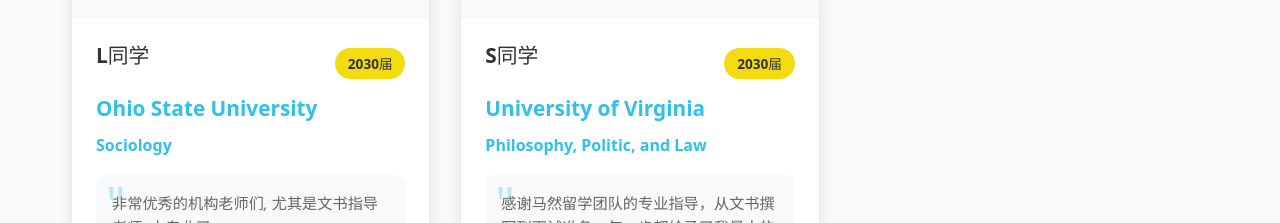
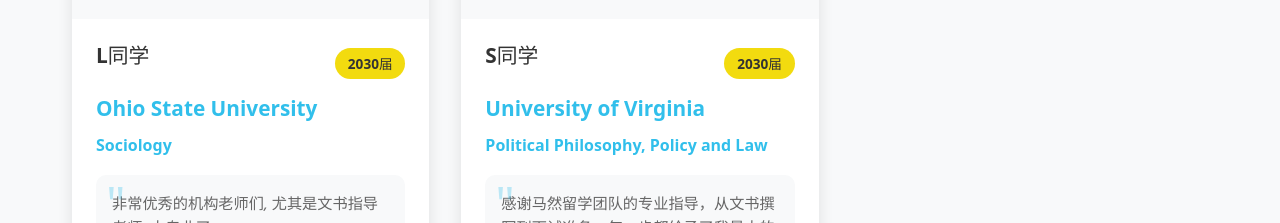
Before and after one commit to Palauball/maran-education, a React (Vite) app: page / in a window 1280 px wide. Shown: the part 1981-2204 px from the top of the page. Built offline with nearby package versions, Linux system fonts and the light colour scheme.

Commit message:
new offer

```diff
--- a/src/components/SuccessCases.tsx
+++ b/src/components/SuccessCases.tsx
@@ -45,7 +45,7 @@
     {
       name: 'S同学',
       university: 'University of Virginia',
-      major: 'Philosophy, Politic, and Law',
+      major: 'Political Philosophy, Policy and Law',
       year: '2030',
       logo: 'https://www.freelogovectors.net/wp-content/uploads/2022/04/wesleyan_cardinals_logo_freelogovectors.net_.png',
       quote: '感谢马然留学团队的专业指导，从文书撰写到面试准备，每一步都给予了我最大的帮助。',
```
